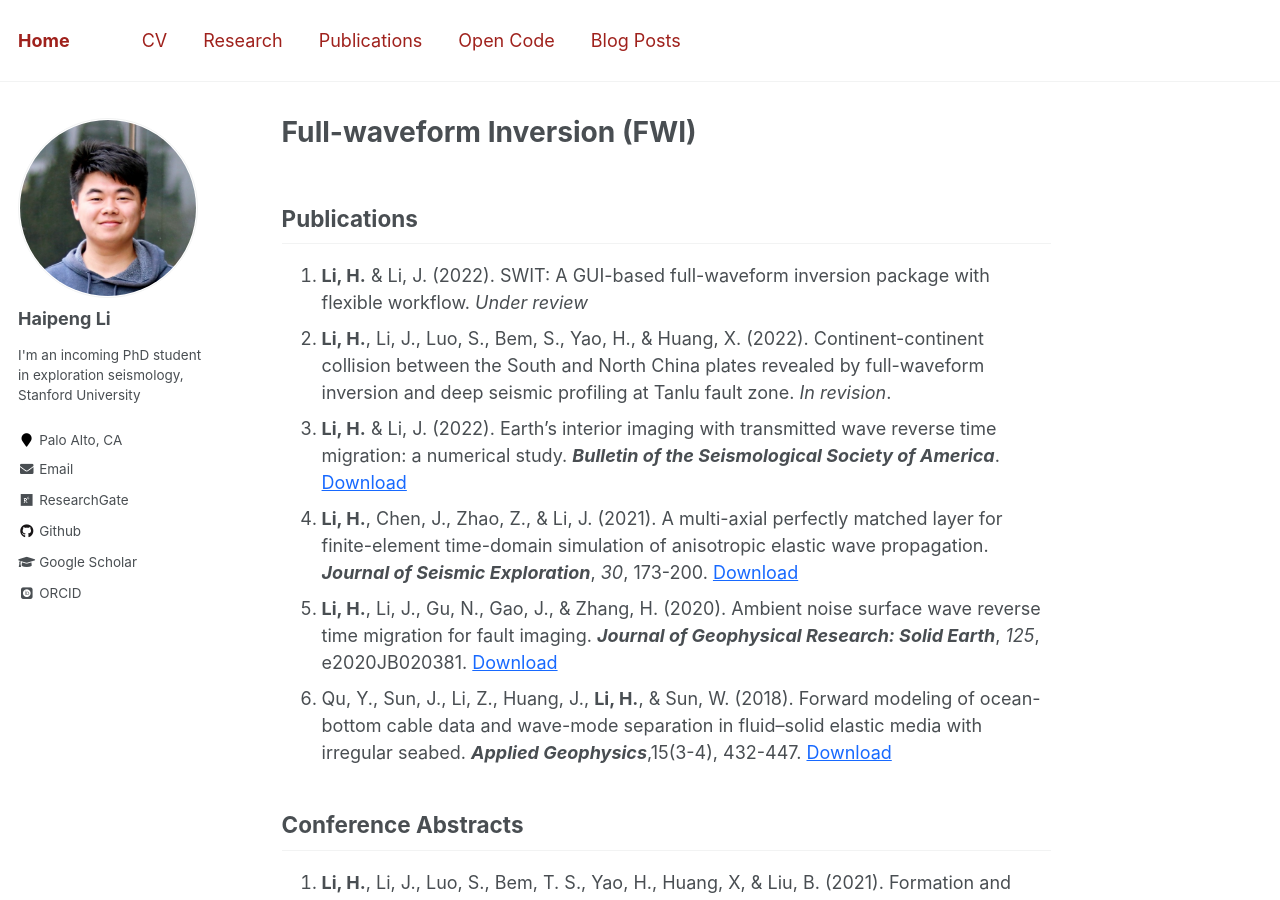
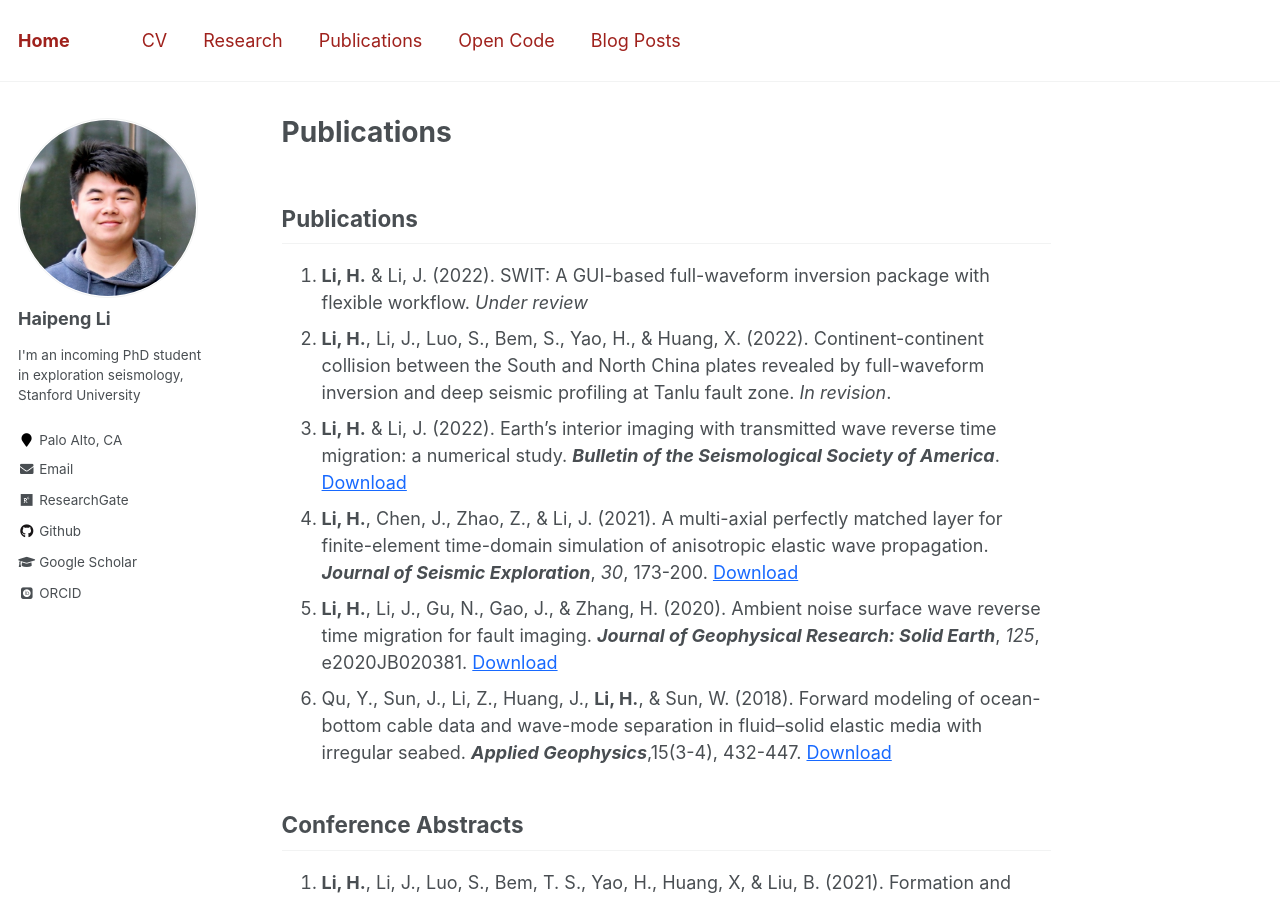
Before and after one commit to Haipeng-ustc/Haipeng-ustc.github.io, a Jekyll site: the page built from _pages/markdown.md, in a window 1280 px wide and 900 px high. Built offline with Jekyll 4.4.1, drawn with Linux system fonts in a browser that asks for light colours; some web fonts are replaced; our own code applies the rules of GitHub Pages for plain Markdown files.

Commit message:
publications

```diff
--- a/_pages/markdown.md
+++ b/_pages/markdown.md
@@ -1,6 +1,6 @@
 ---
 permalink: /markdown/
-title: "Full-waveform Inversion (FWI)"
+title:
 author_profile: true
 redirect_from:
   - /md/
```
